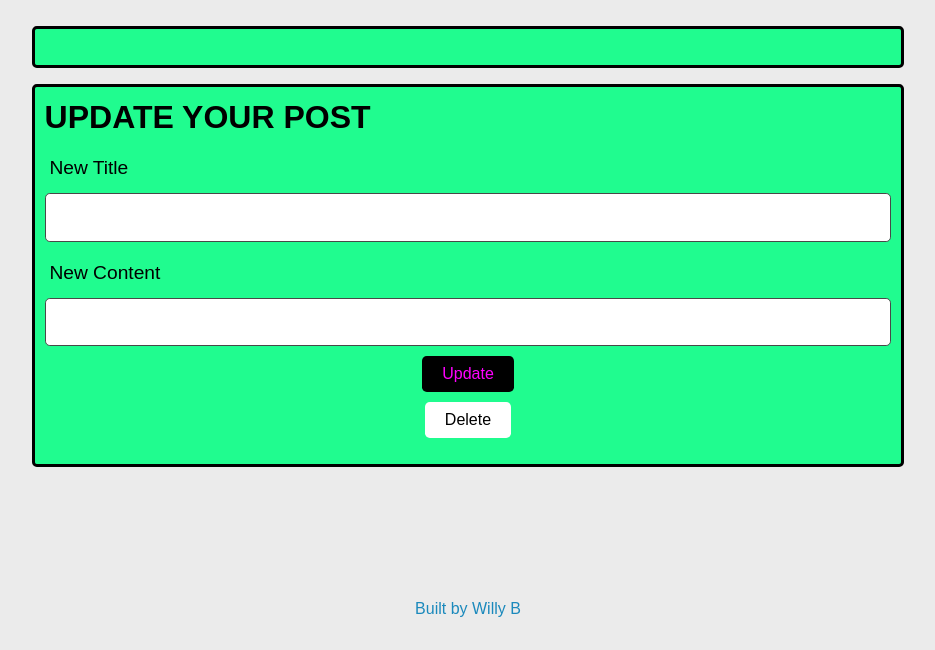
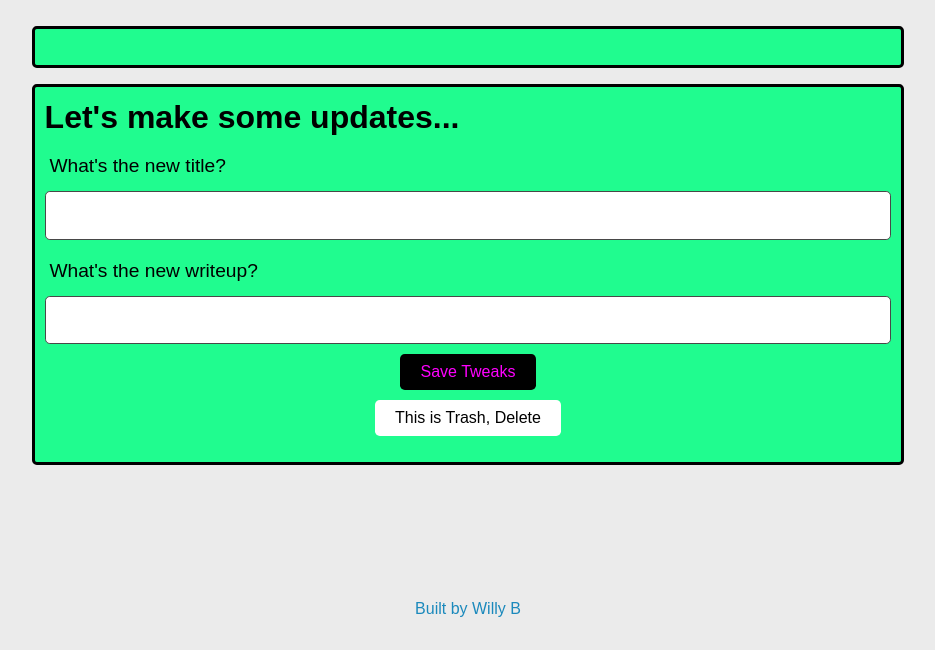
Before and after one commit to willbrennana/14_tech-blog, a Node project: template views/updatepost.handlebars in a window 1280 px wide. Shown: the part 232-882 px from the top of the page, without its empty margins (172-1107 px from the left). Run offline with Node 20 templates, Linux system fonts and the light colour scheme; the template is opened without the code that fills it, so the values that code supplies are empty; some libraries are stand-ins or nearby versions.

Commit message:
Made some UI tweaks and took out superfluous classes in dashboard files.

```diff
--- a/views/comment.handlebars
+++ b/views/comment.handlebars
@@ -8,7 +8,9 @@
         <p>{{post.body}}</p>
     </div>
     <div class="comments display-flex flex-column p-5 m-2">
+        {{#if loggedIn}}
             <h2 class="text-center">Join the Convo</h2>
+               {{/if}}
         <div>
         {{#each post.comments as |comment|}}
             <div class="display-flex flex-column p-2 m-1 bg-black">
--- a/views/dashboard.handlebars
+++ b/views/dashboard.handlebars
@@ -7,6 +7,6 @@
 {{/each}}
 </div>
 <div class="text-center">
-<button class="btn btn-primary" id="postCreateBtn">Create New Post</button>
+<button class="btn btn-primary" id="postCreateBtn">Get to Talkin'</button>
 </div>
 <script src="./js/dashboard.js"></script>
--- a/views/updatepost.handlebars
+++ b/views/updatepost.handlebars
@@ -6,21 +6,21 @@
 <div class="display-flex justify-space-between p-3 mb-3 user-post flex-column ">
     <div>
         <div>
-            <h2 class="page-title" id="postId" data-id="{{post.id}}">UPDATE YOUR POST</h2>
+            <h2 class="page-title" id="postId" data-id="{{post.id}}">Let's make some updates...</h2>
         <form class="form create-post-form">
-            <div class="form-group">
-                <label for="post-title">New Title</label>
+            <div>
+                <label>What's the new title?</label>
                 <input class="form-input" type="text" id="title" value="{{post.title}}"/>
             </div>
-            <div class="form-group">
-                <label for="body">New Content</label>
+            <div>
+                <label for="body">What's the new writeup?</label>
                 <input class="form-input" id="body" value="{{post.body}}" />
             </div>
-            <div class="form-group text-center">
-                <button class="btn btn-primary" type="submit" id="postUpdate">Update</button>
+            <div class="text-center">
+                <button class="btn btn-primary" type="submit" id="postUpdate">Save Tweaks</button>
             </div>
             <div class="form-group text-center">
-                <button class="btn btn-secondary" type="submit" id="postDelete">Delete</button>
+                <button class="btn btn-secondary" type="submit" id="postDelete">This is Trash, Delete</button>
             </div>
         </form>
         </div>
```
Also changed, not shown: seeds/postData.json (+5 -5 lines), views/newpost.handlebars (+7 -7 lines).
